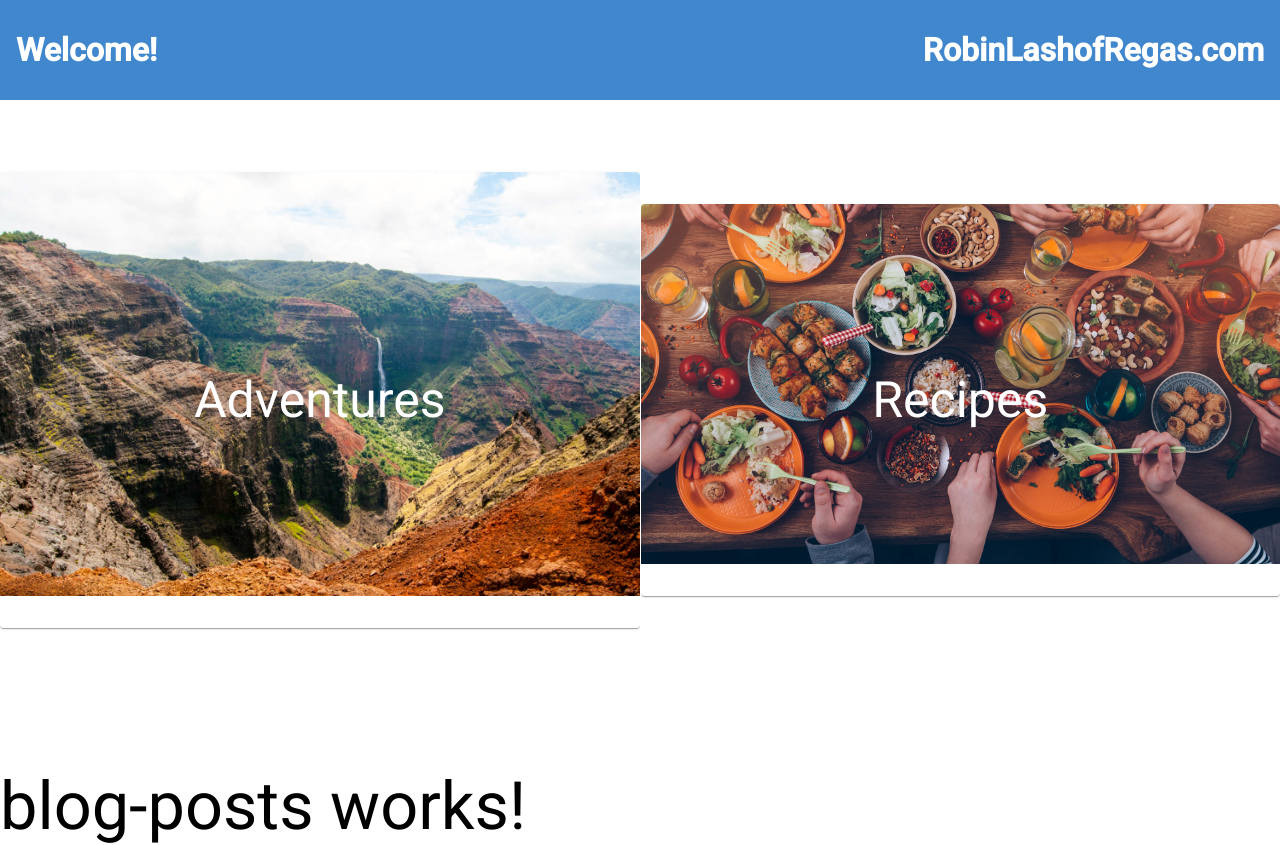
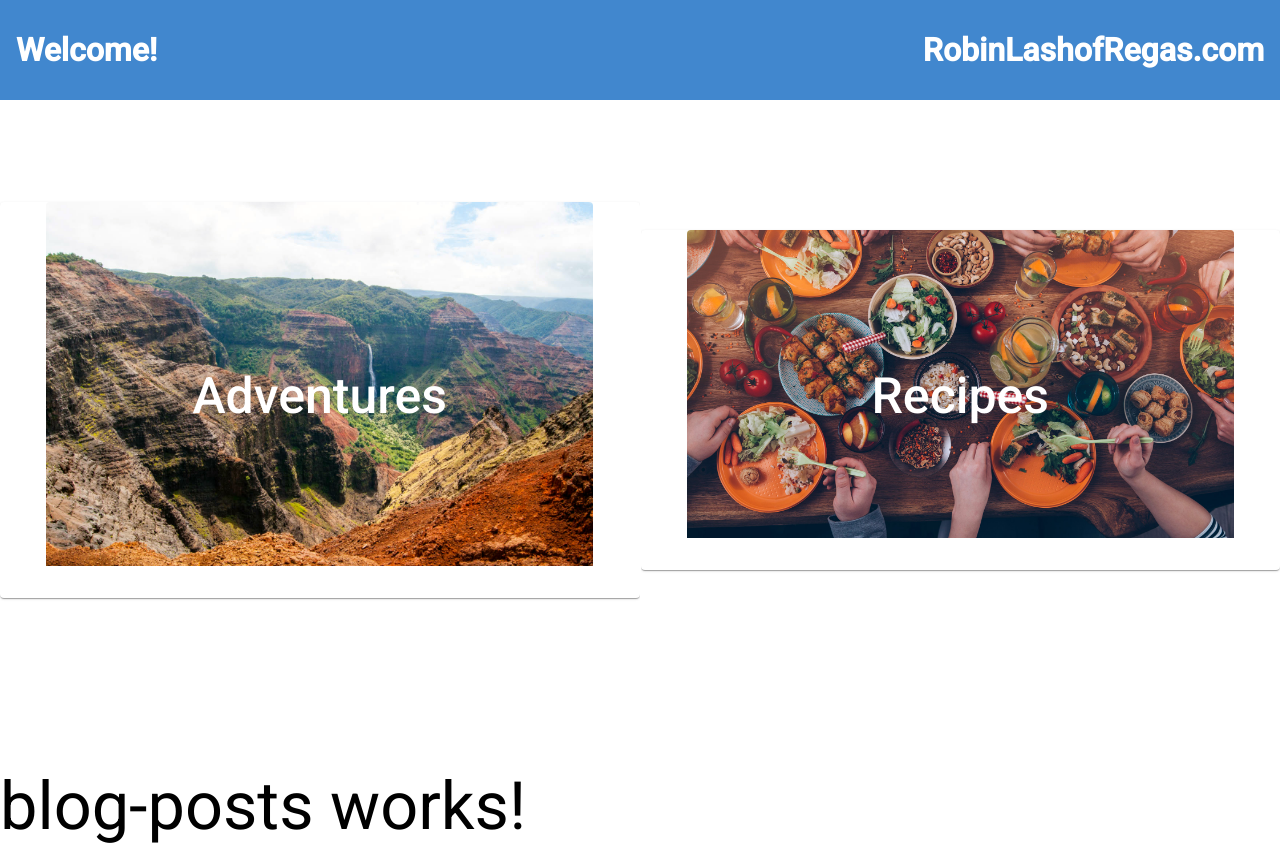
Before and after one commit to RLashofRegas/RobinLashofRegas.com, an Angular app in the folder src/webspa/: page / in a window 1280 px wide. Built offline with nearby package versions, Linux system fonts and the light colour scheme.

Commit message:
initial hover animation

```diff
--- a/src/webspa/src/app/topic-tiles/topic-tile/topic-tile.component.css
+++ b/src/webspa/src/app/topic-tiles/topic-tile/topic-tile.component.css
@@ -1,20 +1,24 @@
-.tile-container {
+mat-card {
   position: relative;
   text-align: center;
   color: white;
+}
+
+mat-card-title {
   font-size: 50px;
 }
 
-.tile-container:hover {
-  position: relative;
-  text-align: center;
-  color: white;
-  font-size: 60px;
+mat-card:hover mat-card-title {
+  font-size: 65px;
 }
 
-.centered {
-  position: absolute;
-  top: 50%;
-  left: 50%;
-  transform: translate(-50%, -50%);
+mat-card:hover img {
+  opacity: 0.7;
 }
+
+img {
+  display: block;
+  margin-left: auto;
+  margin-right: auto;
+  width: 90%;
+}
--- a/src/webspa/src/app/topic-tiles/topic-tile/topic-tile.component.html
+++ b/src/webspa/src/app/topic-tiles/topic-tile/topic-tile.component.html
@@ -1,4 +1,4 @@
 <mat-card class="tile-container">
     <img mat-card-image [src]="tile.imgSrc">
-    <div class="centered">{{ tile.title }}</div>
+    <mat-card-title class="centered">{{ tile.title }}</mat-card-title>
 </mat-card>
--- a/src/webspa/src/styles.css
+++ b/src/webspa/src/styles.css
@@ -24,3 +24,10 @@ app-top-bar h1 {
 
 html, body { height: 100%; }
 body { margin: 0; font-family: Roboto, "Helvetica Neue", sans-serif; }
+
+.centered {
+    position: absolute;
+    top: 50%;
+    left: 50%;
+    transform: translate(-50%, -50%);
+  }
```
